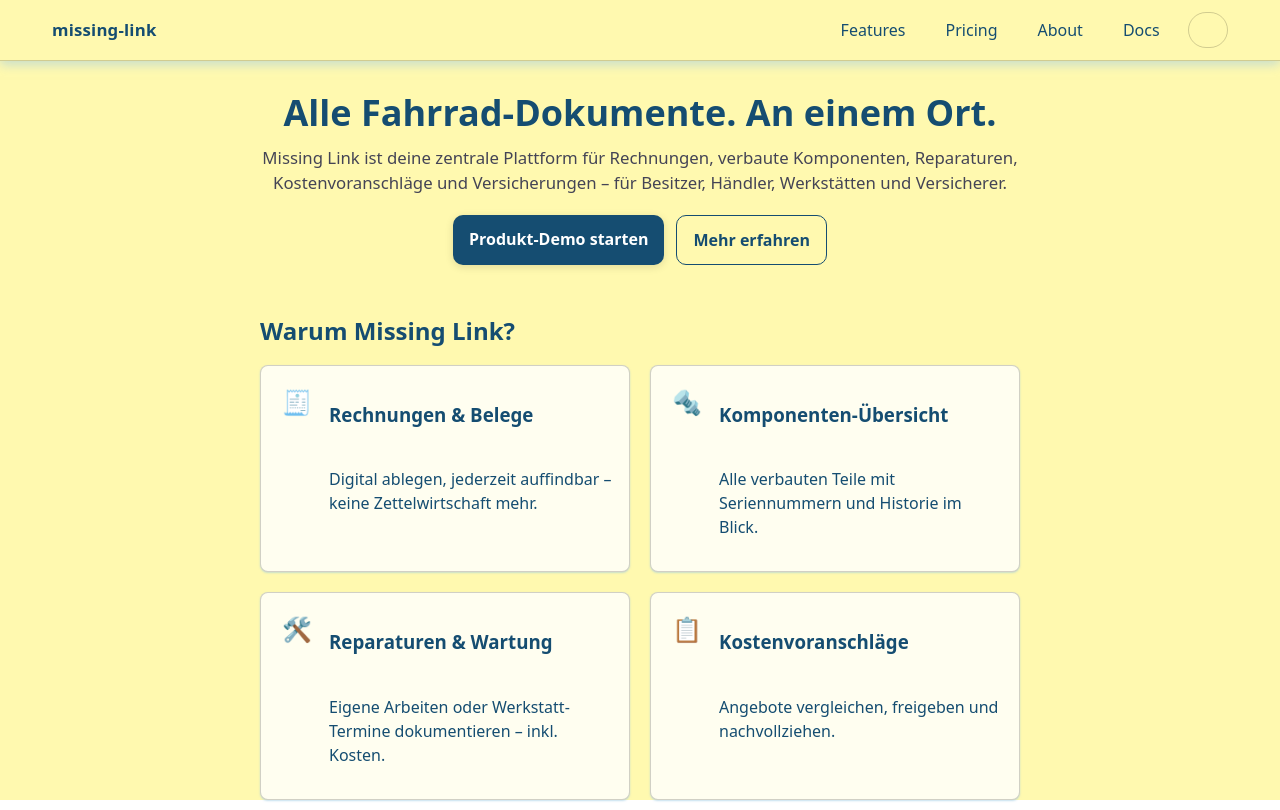
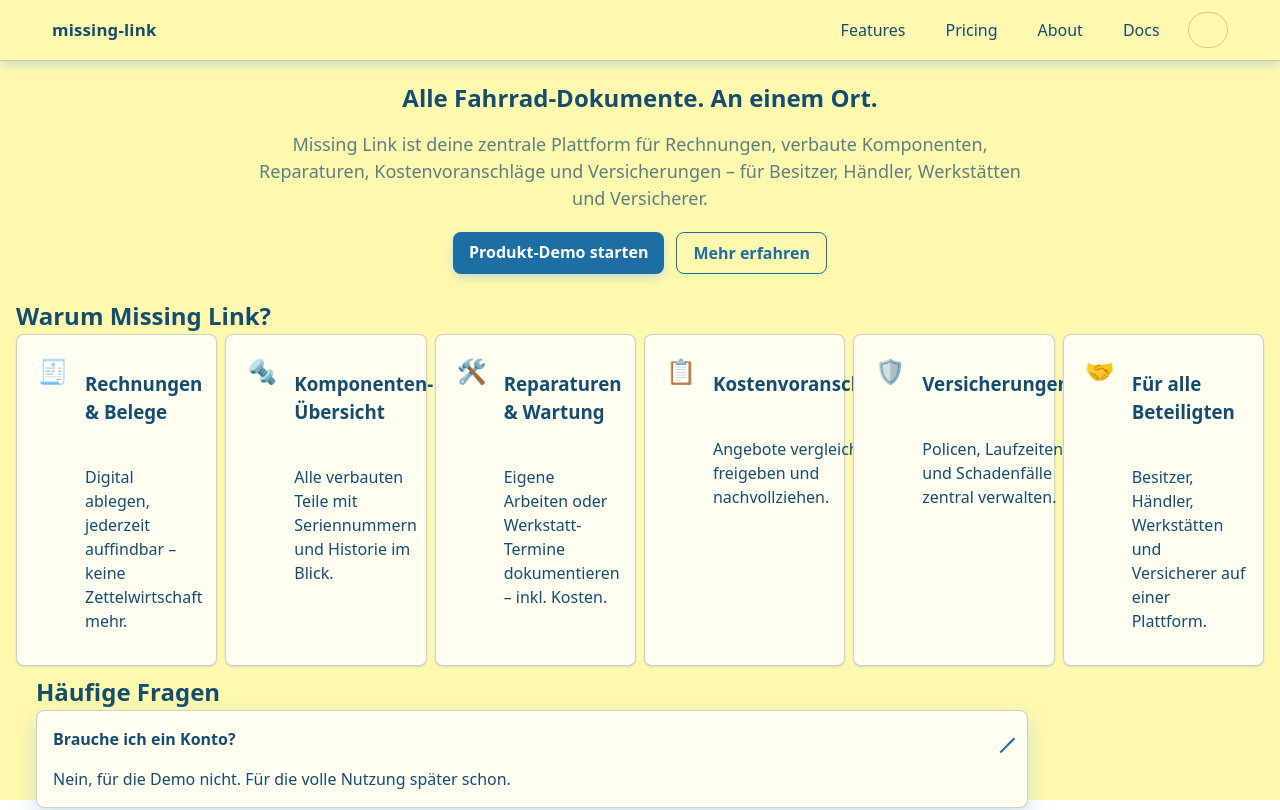
Before and after one commit to g0r1s3/missing-link-frontend, a React (Vite) app: page / in a window 1280 px wide. Shown: the top 810 px of the page. Built offline with nearby package versions, Linux system fonts and the light colour scheme; no server answers.

Commit message:
fixed pages LandingPage and ProfilePage in alignment with Linter

```diff
--- a/src/pages/LandingPage/LandingPage.css
+++ b/src/pages/LandingPage/LandingPage.css
@@ -1,31 +1,119 @@
-/* Offset für die fixe NavBar, verhindert Überlappung */
+/* Hauptlayout: Abstand unter der (sticky) NavBar + zentrierter Content */
 .ml-main {
-  /* passe den Wert an deine tatsächliche Navbar-Höhe an */
-  --nav-offset: 64px;
-
-  padding-top: var(--nav-offset);
+    padding-top: var(--space-6);
 }
 
-/* Grid für die Feature-Karten: modernes, konsistentes Layout */
+/* optionale zentrierte max-breite (analog Login) */
+.ml-main-container {
+    /* zentriert; ggf. durch Token aus theme.css ersetzen */
+    /* stylelint-disable-next-line scale-unlimited/declaration-strict-value, declaration-property-value-allowed-list */
+    margin-inline: auto;
+    max-width: var(--container-xl);
+    padding-inline: var(--space-4);
+}
+
+/* HERO */
+.ml-hero {
+    display: grid;
+    gap: var(--space-3);
+    justify-items: center;
+    margin-block-end: var(--space-6);
+    text-align: center;
+}
+
+.ml-hero-title {
+    font-size: var(--font-size-600);
+    /* 0 nur per Token erlaubt */
+    margin: var(--space-0);
+}
+
+.ml-hero-lead {
+    /* ggf. auf var(--text-muted) umstellen */
+    /* stylelint-disable-next-line declaration-property-value-allowed-list */
+    color: color-mix(in oklab, var(--on-surface) 70%, transparent);
+    font-size: var(--font-size-400);
+    /* Shorthand mit 0 vermeiden → nur Vars */
+    margin-block: var(--space-2);
+    margin-inline: var(--space-4);
+    max-width: var(--container-md);
+}
+
+.ml-hero-cta {
+    display: flex;
+    flex-wrap: wrap;
+    gap: var(--space-3);
+    justify-content: center;
+}
+
+/* CTA Buttons */
+.ml-cta {
+    border-radius: var(--radius-sm);
+    font-weight: 600;
+    line-height: 1;
+    padding: var(--space-3) var(--space-4);
+    text-decoration: none;
+    transition: background var(--duration-2) var(--ease-standard), border-color var(--duration-2) var(--ease-standard);
+}
+
+.ml-cta-primary {
+    background: var(--btn-primary-bg);
+    /* alphabetisch: box-shadow vor color */
+    box-shadow: var(--shadow-2);
+    color: var(--btn-primary-text);
+}
+
+.ml-cta-primary:active {
+    background: var(--btn-primary-bg-active);
+}
+
+.ml-cta-secondary {
+    /* ggf. var(--btn-secondary-bg) */
+    /* stylelint-disable-next-line scale-unlimited/declaration-strict-value, declaration-property-value-allowed-list */
+    background: transparent;
+    /* ggf. var(--border-accent) */
+    /* stylelint-disable-next-line scale-unlimited/declaration-strict-value, declaration-property-value-allowed-list */
+    border: 1px solid var(--color-accent);
+    color: var(--color-accent);
+}
+
+/* Abschnitts-Titel */
+.ml-section-title {
+    font-size: var(--font-size-600);
+    /* kein literal 0 → Longhand */
+    margin-block-end: var(--space-4);
+    margin-block-start: var(--space-0);
+}
+
+/* Features-Grid */
 .ml-features-grid {
-  --grid-gap: var(--space-4, 1rem);
-
     align-items: stretch;
     display: grid;
-  gap: var(--grid-gap);
+    gap: var(--space-4);
     grid-auto-flow: row;
-  grid-auto-rows: 1fr; /* gleiche Zeilenhöhen, verhindert “Aufstoßen” */
-  grid-template-columns: repeat(auto-fit, minmax(min(260px, 100%), 1fr));
+    grid-auto-rows: 1fr;
+    grid-template-columns: repeat(auto-fit, minmax(0, 1fr));
 }
 
-/* Verhindert horizontales Überlaufen einzelner Karten (und daraus resultierendes Überlappen) */
 .ml-features-grid > * {
     min-width: 0;
 }
 
-/* etwas größere Abstände ab M-Viewport */
 @media (width >= 768px) {
+    /* bis Tokens vorhanden sind */
+    /* stylelint-disable-next-line declaration-property-value-allowed-list */
     .ml-features-grid {
-    --grid-gap: calc(var(--space-4, 1rem) + 0.25rem);
+        gap: var(--space-2);
     }
 }
+
+/* FAQ-Section Abstand */
+.ml-faq-section {
+    margin-block: var(--space-2);
+    margin-inline: var(--space-1);
+    max-width: var(--container-lg);
+    /* zentriert */
+    /* stylelint-disable-next-line declaration-property-value-allowed-list */
+    /* calc() bleibt, bis Token vorhanden */
+    /* stylelint-disable-next-line declaration-property-value-allowed-list, scale-unlimited/declaration-strict-value */
+    padding-inline: var(--space-4);
+}
--- a/src/pages/LandingPage/LandingPage.tsx
+++ b/src/pages/LandingPage/LandingPage.tsx
@@ -1,97 +1,55 @@
+import { Link } from 'react-router-dom'
+
 import Footer from '../../components/Footer/Footer'
-import { Link } from 'react-router-dom'
-import LPFeature from '../../components/LPFeature'
 import LPFAQuestion from '../../components/LPFAQuestion'
 import LPContact from '../../components/LPContact'
+import LPFeature from '../../components/LPFeature'
+
 import './LandingPage.css'
 
 export default function LandingPage() {
   return (
     <>
-      {/* ... andere Landingpage-Sektionen ... */}
-        <div style={{ minHeight: '100vh', display: 'flex', flexDirection: 'column', width: '100vw', alignSelf: 'stretch' }}>
-            <main className="ml-main" style={{ maxWidth: 1200, margin: '0 auto', padding: '2rem 1rem 2rem', flex: 1 }}>
-                <section style={{ textAlign: 'center', marginBottom: '3rem' }}>
-                    <h1 style={{ fontSize: '2.25rem', margin: '0 0 0.75rem' }}>
+      {/* Seiten-Wrapper + Hauptinhalt */}
+      <div className="ml-landing">
+        <main className="ml-main ml-main-container">
+          {/* HERO */}
+          <section className="ml-hero" aria-labelledby="hero-title">
+            <h1 id="hero-title" className="ml-hero-title">
               Alle Fahrrad-Dokumente. An einem Ort.
             </h1>
-                    <p style={{ maxWidth: 760, margin: '0.5rem auto 1.25rem', color: '#445', fontSize: '1.05rem' }}>
+            <p className="ml-hero-lead">
               Missing Link ist deine zentrale Plattform für Rechnungen, verbaute Komponenten,
               Reparaturen, Kostenvoranschläge und Versicherungen – für Besitzer, Händler,
               Werkstätten und Versicherer.
             </p>
 
-                    <div style={{ display: 'flex', justifyContent: 'center', gap: '0.75rem', flexWrap: 'wrap' }}>
-                        <Link
-                            to="/demo"
-                            style={{
-                                background: '#154D71',
-                                color: '#fff',
-                                padding: '0.75rem 1rem',
-                                borderRadius: 10,
-                                textDecoration: 'none',
-                                fontWeight: 600,
-                                boxShadow: '0 2px 8px rgba(0,0,0,0.12)'
-                            }}
-                            aria-label="Produkt-Demo starten"
-                        >
+            <div className="ml-hero-cta">
+              <Link to="/demo" className="ml-cta ml-cta-primary" aria-label="Produkt-Demo starten">
                 Produkt-Demo starten
               </Link>
-                        <a
-                            href="#features"
-                            style={{
-                                background: 'transparent',
-                                color: '#154D71',
-                                padding: '0.75rem 1rem',
-                                borderRadius: 10,
-                                textDecoration: 'none',
-                                fontWeight: 600,
-                                border: '1px solid #154D71'
-                            }}
-                        >
+              <a href="#features" className="ml-cta ml-cta-secondary">
                 Mehr erfahren
               </a>
             </div>
           </section>
 
-                <section id="features" style={{ marginTop: '2rem' }}>
-                    <h2 style={{ fontSize: '1.5rem', marginBottom: '1rem' }}>Warum Missing Link?</h2>
+          {/* FEATURES */}
+          <section id="features" className="ml-section">
+            <h2 className="ml-section-title">Warum Missing Link?</h2>
             <div className="ml-features-grid">
-                        <LPFeature
-                            emoji="🧾"
-                            title="Rechnungen & Belege"
-                            description="Digital ablegen, jederzeit auffindbar – keine Zettelwirtschaft mehr."
-                        />
-                        <LPFeature
-                            emoji="🔩"
-                            title="Komponenten-Übersicht"
-                            description="Alle verbauten Teile mit Seriennummern und Historie im Blick."
-                        />
-                        <LPFeature
-                            emoji="🛠️"
-                            title="Reparaturen & Wartung"
-                            description="Eigene Arbeiten oder Werkstatt-Termine dokumentieren – inkl. Kosten."
-                        />
-                        <LPFeature
-                            emoji="📋"
-                            title="Kostenvoranschläge"
-                            description="Angebote vergleichen, freigeben und nachvollziehen."
-                        />
-                        <LPFeature
-                            emoji="🛡️"
-                            title="Versicherungen"
-                            description="Policen, Laufzeiten und Schadenfälle zentral verwalten."
-                        />
-                        <LPFeature
-                            emoji="🤝"
-                            title="Für alle Beteiligten"
-                            description="Besitzer, Händler, Werkstätten und Versicherer auf einer Plattform."
-                        />
+              <LPFeature emoji="🧾" title="Rechnungen & Belege" description="Digital ablegen, jederzeit auffindbar – keine Zettelwirtschaft mehr." />
+              <LPFeature emoji="🔩" title="Komponenten-Übersicht" description="Alle verbauten Teile mit Seriennummern und Historie im Blick." />
+              <LPFeature emoji="🛠️" title="Reparaturen & Wartung" description="Eigene Arbeiten oder Werkstatt-Termine dokumentieren – inkl. Kosten." />
+              <LPFeature emoji="📋" title="Kostenvoranschläge" description="Angebote vergleichen, freigeben und nachvollziehen." />
+              <LPFeature emoji="🛡️" title="Versicherungen" description="Policen, Laufzeiten und Schadenfälle zentral verwalten." />
+              <LPFeature emoji="🤝" title="Für alle Beteiligten" description="Besitzer, Händler, Werkstätten und Versicherer auf einer Plattform." />
             </div>
           </section>
-                {/* FAQ-Sektion */}
-                <section style={{ maxWidth: 900, margin: '3rem auto', padding: '0 1rem' }}>
-                    <h2 style={{ marginBottom: '1rem' }}>Häufige Fragen</h2>
+
+          {/* FAQ */}
+          <section className="ml-faq-section" aria-labelledby="faq-title">
+            <h2 id="faq-title" className="ml-section-title">Häufige Fragen</h2>
             <LPFAQuestion
               question="Brauche ich ein Konto?"
               answer="Nein, für die Demo nicht. Für die volle Nutzung später schon."
@@ -111,11 +69,12 @@ export default function LandingPage() {
               }
             />
           </section>
-                {/* Kontakt direkt unter FAQ */}
+
+          {/* Kontakt */}
           <LPContact />
-
         </main>
       </div>
+
       <Footer />
     </>
   )
--- a/src/pages/ProfilePage/ProfilePage.css
+++ b/src/pages/ProfilePage/ProfilePage.css
@@ -1,35 +1,43 @@
 /* Seitenlayout */
 .ml-profile {
-    margin: 0 auto;
-    max-width: 960px;
-    padding: var(--space-5, 2rem) var(--space-4, 1rem);
+    /* zentriert; ggf. Token in theme.css anlegen */
+    /* stylelint-disable-next-line scale-unlimited/declaration-strict-value, declaration-property-value-allowed-list */
+    margin-inline: auto;
+    max-width: var(--container-lg);
+    padding-block: var(--space-5);
+    padding-inline: var(--space-4);
 }
 
 /* Abschnitt Kopf */
-.ml-section { margin-top: var(--space-5, 2rem); }
+.ml-section {
+    margin-block-start: var(--space-5);
+}
 
-.ml-section__header {
+.ml-section-header {
     align-items: center;
     display: flex;
     justify-content: space-between;
-    margin-bottom: var(--space-3, 0.75rem);
+    margin-block-end: var(--space-3);
 }
 
-.ml-section__title {
+.ml-section-title {
     color: var(--color-text);
-    margin: 0;
+    margin: var(--space-0);
 }
 
 /* Add-Link als Button ohne underline, konsistent zur UI */
 .ml-addlink {
     background: var(--color-accent);
+    /* kein passender Border-Token vorhanden → bis Token existiert, gezielt erlauben */
+    /* stylelint-disable-next-line scale-unlimited/declaration-strict-value, declaration-property-value-allowed-list */
     border: 1px solid transparent;
     border-radius: var(--radius-sm);
-    color: white;
+    color: var(--color-accent);
     display: inline-block;
     font-weight: 600;
     line-height: 1.2;
-    padding: 0.5rem 0.875rem;
+    padding-block: var(--space-2);
+    padding-inline: var(--space-3);
     text-decoration: none;
 }
 
@@ -38,7 +46,7 @@
 .ml-addlink:focus,
 .ml-addlink:active,
 .ml-addlink:visited {
-    color: white;
+    color: var(--color-accent);
     text-decoration: none;
 }
 
@@ -49,34 +57,51 @@
 }
 
 /* Status-Texte */
-.ml-text--muted { color: color-mix(in oklab, var(--color-text) 75%, black); }
-.ml-text--error { color: var(--color-accent); }
+.ml-text-muted {
+    /* bis Thema-Token vorhanden, gezielt erlauben */
+    /* stylelint-disable-next-line declaration-property-value-allowed-list */
+    color: color-mix(in oklab, var(--color-text) 75%, black);
+}
+
+.ml-text-error {
+    color: var(--color-accent);
+}
 
 /* Leerer Zustand Box */
 .ml-empty {
+    /* stylelint-disable-next-line declaration-property-value-allowed-list */
     background: color-mix(in oklab, var(--color-bg) 92%, var(--color-text) 8%);
+    /* stylelint-disable-next-line scale-unlimited/declaration-strict-value, declaration-property-value-allowed-list */
     border: 1px solid color-mix(in oklab, var(--color-border) 45%, transparent);
     border-radius: var(--radius-sm);
     color: var(--color-text);
     padding: var(--space-4);
 }
-.ml-empty__text { color: color-mix(in oklab, var(--color-text) 85%, black); margin: 0; }
+
+.ml-empty-text {
+    /* stylelint-disable-next-line declaration-property-value-allowed-list */
+    color: color-mix(in oklab, var(--color-text) 85%, black);
+    margin: var(--space-0);
+}
 
 /* Liste */
 .ml-list {
     display: grid;
     gap: var(--space-3);
     list-style: none;
-    margin: 0;
-    padding: 0;
+    margin: var(--space-0);
+    padding: var(--space-0);
 }
 
 /* Bike-Item – am LPFeature-Schema orientiert, ohne Animation/Underline */
 .ml-bikeitem {
+    /* stylelint-disable-next-line declaration-property-value-allowed-list */
     background: color-mix(in oklab, var(--color-bg) 92%, var(--color-text) 8%);
+    /* stylelint-disable-next-line scale-unlimited/declaration-strict-value, declaration-property-value-allowed-list */
     border: 1px solid color-mix(in oklab, var(--color-border) 45%, transparent);
     border-radius: var(--radius-sm);
-    box-shadow: 0 6px 22px color-mix(in oklab, var(--shadow) 22%, transparent);
+    /* stylelint-disable-next-line declaration-property-value-allowed-list */
+    box-shadow: var(--shadow-1);
     color: var(--color-text);
     display: block;
     isolation: isolate;
@@ -93,8 +118,9 @@
 }
 
 .ml-bikeitem:hover {
+    /* stylelint-disable-next-line declaration-property-value-allowed-list */
     border-color: var(--color-border);
-    box-shadow: 0 10px 28px color-mix(in oklab, var(--shadow) 28%, transparent);
+    box-shadow: var(--shadow-1);
 }
 
 .ml-bikeitem:focus-visible {
@@ -103,28 +129,32 @@
     outline-offset: 2px;
 }
 
-.ml-bikeitem__row {
+.ml-bikeitem-row {
     align-items: center;
     display: flex;
     gap: var(--space-3);
     justify-content: space-between;
 }
 
-.ml-bikeitem__texts { min-width: 0; }
+.ml-bikeitem-texts {
+    min-width: 0;
+}
 
-.ml-bikeitem__title {
+.ml-bikeitem-title {
     color: var(--color-text);
     font-weight: 600;
-    margin: 0;
+    margin: var(--space-0);
 }
 
-.ml-bikeitem__meta {
+.ml-bikeitem-meta {
+    /* stylelint-disable-next-line declaration-property-value-allowed-list */
     color: color-mix(in oklab, var(--color-text) 85%, black);
-    font-size: 0.9rem;
-    margin-top: 0.125rem;
+    font-size: var(--font-size-300);
+    margin-block-start: var(--space-1);
 }
 
-.ml-bikeitem__cta {
+.ml-bikeitem-cta {
+    /* stylelint-disable-next-line declaration-property-value-allowed-list */
     color: color-mix(in oklab, var(--color-text) 85%, black);
     white-space: nowrap;
 }
--- a/src/styles/theme.css
+++ b/src/styles/theme.css
@@ -12,6 +12,7 @@
     --shadow: #0a1f2b;            /* darkened bg for shadows */
 
     /* Spacing & Radii (bestehend + erweitert) */
+    --space-0: 0;
     --space-1: 0.25rem;
     --space-2: 0.5rem;
     --space-3: 0.75rem;
```
Also changed, not shown: src/pages/ProfilePage/ProfilePage.tsx (+13 -11 lines), src/vite-env.d.ts (added, +10 -0 lines), stylelint.config.cjs (+4 -3 lines). Lines whose indentation alone changed are shown as unchanged.
